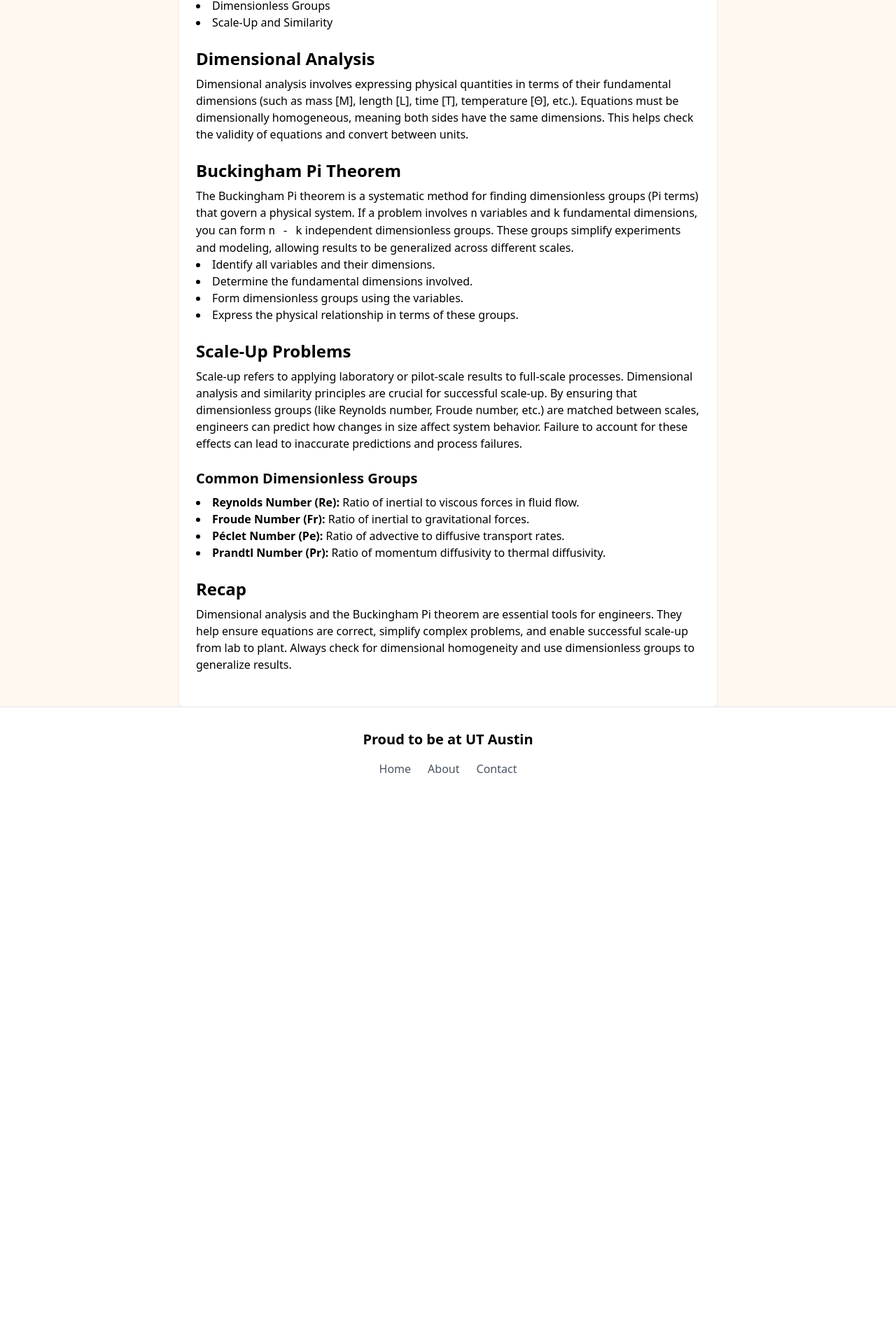
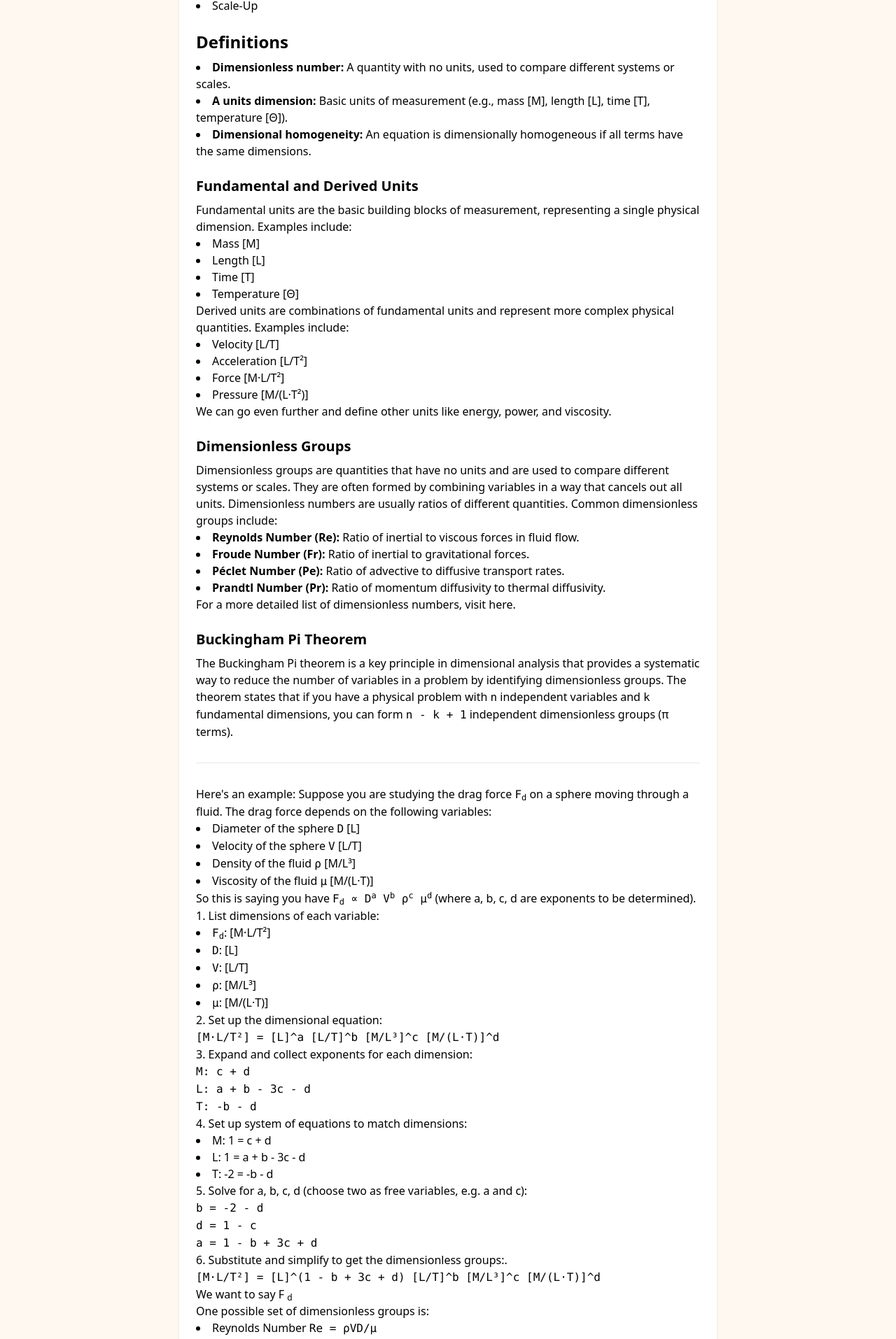
Before and after one commit to cheuab/texas, a React (Vite) app: page /resources/study-materials/dimensions in a window 1280 px wide. Shown: the part 416-2330 px from the top of the page at 70% size. Before the commit the page ends 1583 px from the top, so only its background shows below. Built offline with nearby package versions, Linux system fonts and the light colour scheme.

Commit message:
need to make an edit but mostly done

```diff
--- a/src/resources/studymaterials/Dimensions.tsx
+++ b/src/resources/studymaterials/Dimensions.tsx
@@ -1,3 +1,4 @@
+import { Parentheses } from "lucide-react";
 import React from "react";
 
 const Dimensions: React.FC = () => {
@@ -8,68 +9,139 @@ const Dimensions: React.FC = () => {
 
       {/* Lesson Introduction */}
       <p className="mb-6 text-lg">
-        Dimensional analysis is a powerful tool in engineering and science for checking equations, converting units, and deriving relationships between physical quantities. It is essential for scale-up problems and for understanding how systems behave when their size changes. The Buckingham Pi theorem is a key method for reducing complex physical problems to their fundamental dimensionless groups.
+        Dimensional analysis is a powerful tool in engineering and science for checking equations,
+        converting units, and deriving relationships between physical quantities.
+        Often, real problems are too complex for straightforward analysis. The Buckingham Pi theorem
+        is a key method for reducing complex physical problems to their fundamental dimensionless groups.
       </p>
 
       {/* Key Concepts */}
       <section className="mb-6">
         <h2 className="text-2xl font-semibold mb-2">Key Concepts</h2>
         <ul className="list-disc list-inside">
-          <li>Dimensional Homogeneity</li>
           <li>Fundamental and Derived Units</li>
+        <li>Dimensionless Groups</li>
           <li>Buckingham Pi Theorem</li>
-          <li>Dimensionless Groups</li>
-          <li>Scale-Up and Similarity</li>
+          <li>Scale-Up</li>
         </ul>
       </section>
 
-      {/* Dimensional Analysis */}
+      {/* Definitions */}
       <section className="mb-6">
-        <h2 className="text-2xl font-semibold mb-2">Dimensional Analysis</h2>
-        <p>
-          Dimensional analysis involves expressing physical quantities in terms of their fundamental dimensions (such as mass [M], length [L], time [T], temperature [Θ], etc.). Equations must be dimensionally homogeneous, meaning both sides have the same dimensions. This helps check the validity of equations and convert between units.
-        </p>
-      </section>
-
-      {/* Buckingham Pi Theorem */}
-      <section className="mb-6">
-        <h2 className="text-2xl font-semibold mb-2">Buckingham Pi Theorem</h2>
-        <p>
-          The Buckingham Pi theorem is a systematic method for finding dimensionless groups (Pi terms) that govern a physical system. If a problem involves <span className="font-mono">n</span> variables and <span className="font-mono">k</span> fundamental dimensions, you can form <span className="font-mono">n - k</span> independent dimensionless groups. These groups simplify experiments and modeling, allowing results to be generalized across different scales.
-        </p>
+        <h2 className="text-2xl font-semibold mb-2">Definitions</h2>
         <ul className="list-disc list-inside">
-          <li>Identify all variables and their dimensions.</li>
-          <li>Determine the fundamental dimensions involved.</li>
-          <li>Form dimensionless groups using the variables.</li>
-          <li>Express the physical relationship in terms of these groups.</li>
+          <li>
+            <strong>Dimensionless number:</strong> A quantity with no units, used to compare different systems or scales.
+          </li>
+          <li>
+            <strong>A units dimension:</strong> Basic units of measurement
+            (e.g., mass [M], length [L], time [T], temperature [Θ]). </li>
+            <li>
+                <strong>Dimensional homogeneity:</strong> An equation is dimensionally homogeneous if all terms have the same dimensions.
+            </li>
         </ul>
       </section>
 
-      {/* Scale-Up Problems */}
+      {/* Fundamental and Derived Units */}
       <section className="mb-6">
-        <h2 className="text-2xl font-semibold mb-2">Scale-Up Problems</h2>
+        <h2 className="text-xl font-semibold mb-2">Fundamental and Derived Units</h2>
         <p>
-          Scale-up refers to applying laboratory or pilot-scale results to full-scale processes. Dimensional analysis and similarity principles are crucial for successful scale-up. By ensuring that dimensionless groups (like Reynolds number, Froude number, etc.) are matched between scales, engineers can predict how changes in size affect system behavior. Failure to account for these effects can lead to inaccurate predictions and process failures.
+          Fundamental units are the basic building blocks of measurement, representing a single physical dimension. Examples include:
         </p>
+        <ul className="list-disc list-inside">
+          <li>Mass [M]</li>
+          <li>Length [L]</li>
+          <li>Time [T]</li>
+          <li>Temperature [Θ]</li>
+        </ul>
+        <p>
+          Derived units are combinations of fundamental units and represent more complex physical quantities. Examples include:
+        </p>
+        <ul className="list-disc list-inside">
+          <li>Velocity [L/T]</li>
+          <li>Acceleration [L/T²]</li>
+          <li>Force [M·L/T²]</li>
+          <li>Pressure [M/(L·T²)]</li>
+        </ul>
+        We can go even further and define other units like energy, power, and viscosity.
       </section>
 
-      {/* Common Dimensionless Groups */}
+      {/* Dimensionless Groups */}
       <section className="mb-6">
-        <h2 className="text-xl font-semibold mb-2">Common Dimensionless Groups</h2>
+        <h2 className="text-xl font-semibold mb-2">Dimensionless Groups</h2>
+        <p>
+          Dimensionless groups are quantities that have no units and are used to compare different
+          systems or scales. They are often formed by combining variables in a way that
+          cancels out all units. Dimensionless numbers are usually ratios of
+          different quantities. Common dimensionless groups include:
+        </p>
         <ul className="list-disc list-inside">
           <li><strong>Reynolds Number (Re):</strong> Ratio of inertial to viscous forces in fluid flow.</li>
           <li><strong>Froude Number (Fr):</strong> Ratio of inertial to gravitational forces.</li>
           <li><strong>Péclet Number (Pe):</strong> Ratio of advective to diffusive transport rates.</li>
           <li><strong>Prandtl Number (Pr):</strong> Ratio of momentum diffusivity to thermal diffusivity.</li>
         </ul>
+        For a more detailed list of dimensionless numbers, visit here.
       </section>
 
-      {/* Recap */}
+      {/* Buckingham Pi Theorem */}
       <section className="mb-6">
-        <h2 className="text-2xl font-semibold mb-2">Recap</h2>
+        <h2 className="text-xl font-semibold mb-2">Buckingham Pi Theorem</h2>
         <p>
-          Dimensional analysis and the Buckingham Pi theorem are essential tools for engineers. They help ensure equations are correct, simplify complex problems, and enable successful scale-up from lab to plant. Always check for dimensional homogeneity and use dimensionless groups to generalize results.
+          The Buckingham Pi theorem is a key principle in dimensional analysis
+          that provides a systematic way to reduce the number of variables in a problem
+          by identifying dimensionless groups. The theorem states that if you have a
+          physical problem with <span className="font-mono">n</span> independent variables and <span className="font-mono">k</span> fundamental dimensions, you can
+          form <span className="font-mono">n - k + 1</span> independent dimensionless groups (π terms).
         </p>
+        <hr className="my-8" />
+        <p>Here's an example: Suppose you are studying the drag force <span className="font-mono">F<sub>d</sub></span> on a sphere moving through a fluid.
+        The drag force depends on the following variables:</p>
+        <ul className="list-disc list-inside">
+          <li>Diameter of the sphere <span className="font-mono">D</span> [L]</li>
+          <li>Velocity of the sphere <span className="font-mono">V</span> [L/T]</li>
+          <li>Density of the fluid <span className="font-mono">ρ</span> [M/L³]</li>
+          <li>Viscosity of the fluid <span className="font-mono">μ</span> [M/(L·T)]</li>
+        </ul>
+        <p>
+          So this is saying you have <span className="font-mono">F<sub>d</sub> &prop; D<sup>a</sup> V<sup>b</sup> &rho;<sup>c</sup> &mu;<sup>d</sup></span> (where a, b, c, d are exponents to be determined).<br/>
+
+          1. List dimensions of each variable:<br/>
+          <ul className="list-disc list-inside">
+            <li><span className="font-mono">F<sub>d</sub></span>: [M·L/T²]</li>
+            <li><span className="font-mono">D</span>: [L]</li>
+            <li><span className="font-mono">V</span>: [L/T]</li>
+            <li><span className="font-mono">ρ</span>: [M/L³]</li>
+            <li><span className="font-mono">μ</span>: [M/(L·T)]</li>
+          </ul>
+          2. Set up the dimensional equation:<br/>
+          <span className="font-mono">[M·L/T²] = [L]^a [L/T]^b [M/L³]^c [M/(L·T)]^d</span><br/>
+          3. Expand and collect exponents for each dimension:<br/>
+          <span className="font-mono">M: c + d</span><br/>
+          <span className="font-mono">L: a + b - 3c - d</span><br/>
+          <span className="font-mono">T: -b - d</span><br/>
+          4. Set up system of equations to match dimensions:<br/>
+          <ul className="list-disc list-inside">
+            <li>M: 1 = c + d</li>
+            <li>L: 1 = a + b - 3c - d</li>
+            <li>T: -2 = -b - d</li>
+          </ul>
+          5. Solve for a, b, c, d (choose two as free variables, e.g. a and c):<br/>
+          <span className="font-mono">b = -2 - d</span><br/>
+          <span className="font-mono">d = 1 - c</span><br/>
+          <span className="font-mono">a = 1 - b + 3c + d</span><br/>
+          6. Substitute and simplify to get the dimensionless groups:. <br/>
+          <span className="font-mono">[M·L/T²] = [L]^(1 - b + 3c + d) [L/T]^b [M/L³]^c [M/(L·T)]^d</span><br/>
+
+        </p>
+        <p> We want to say F <sub> d</sub> </p>
+        <p>One possible set of dimensionless groups is:</p>
+        <ul className="list-disc list-inside">
+          <li>Reynolds Number <span className="font-mono">Re = ρVD/μ</span></li>
+          <li>Drag Coefficient <span className="font-mono">C<sub>d</sub> = F<sub>d</sub> / (½ρV²A)</span>, where <span className="font-mono">A</span> is the cross-sectional area of the sphere.</li>
+        </ul>
+        <p>By expressing the drag force in terms of these dimensionless groups, we can analyze the problem more easily
+         and apply the results to different scales and conditions.</p>
       </section>
     </div>
   );
--- a/src/resources/studymaterials/lessonData.ts
+++ b/src/resources/studymaterials/lessonData.ts
@@ -181,9 +181,9 @@ export const subjects = [
 				name: "ChE 354: Transport Processes",
 				lessons: [
 					{
-						title: "Dimensional Analysis",
+						title: "Dimensional Analysis and Scale-Up",
 						path: "/resources/study-materials/dimensions",
-						description: "Learn about dimensionless numbers and Buckingham Pi.",
+						description: "Learn about dimensionless numbers, scaling, and Buckingham Pi.",
 					},
 					{
 						title: "Fluid Statics",
```
